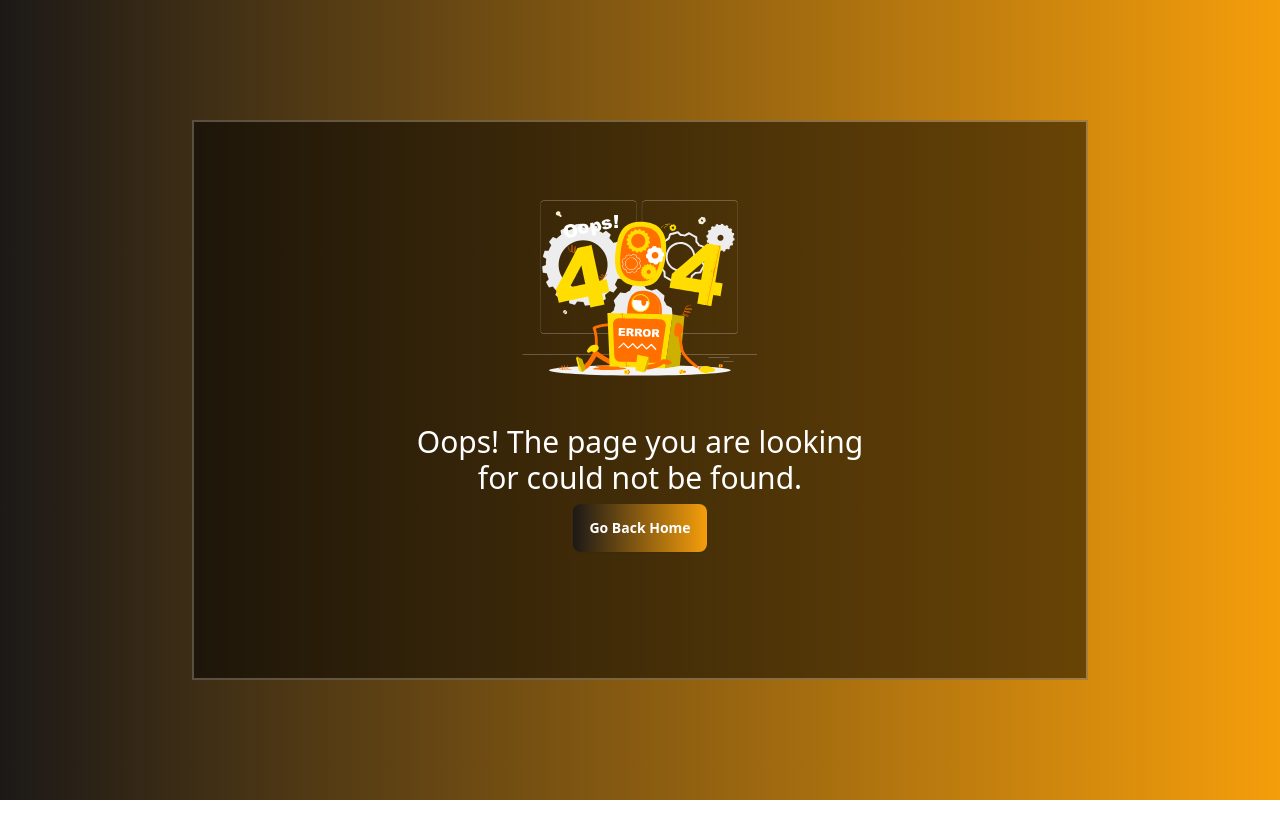
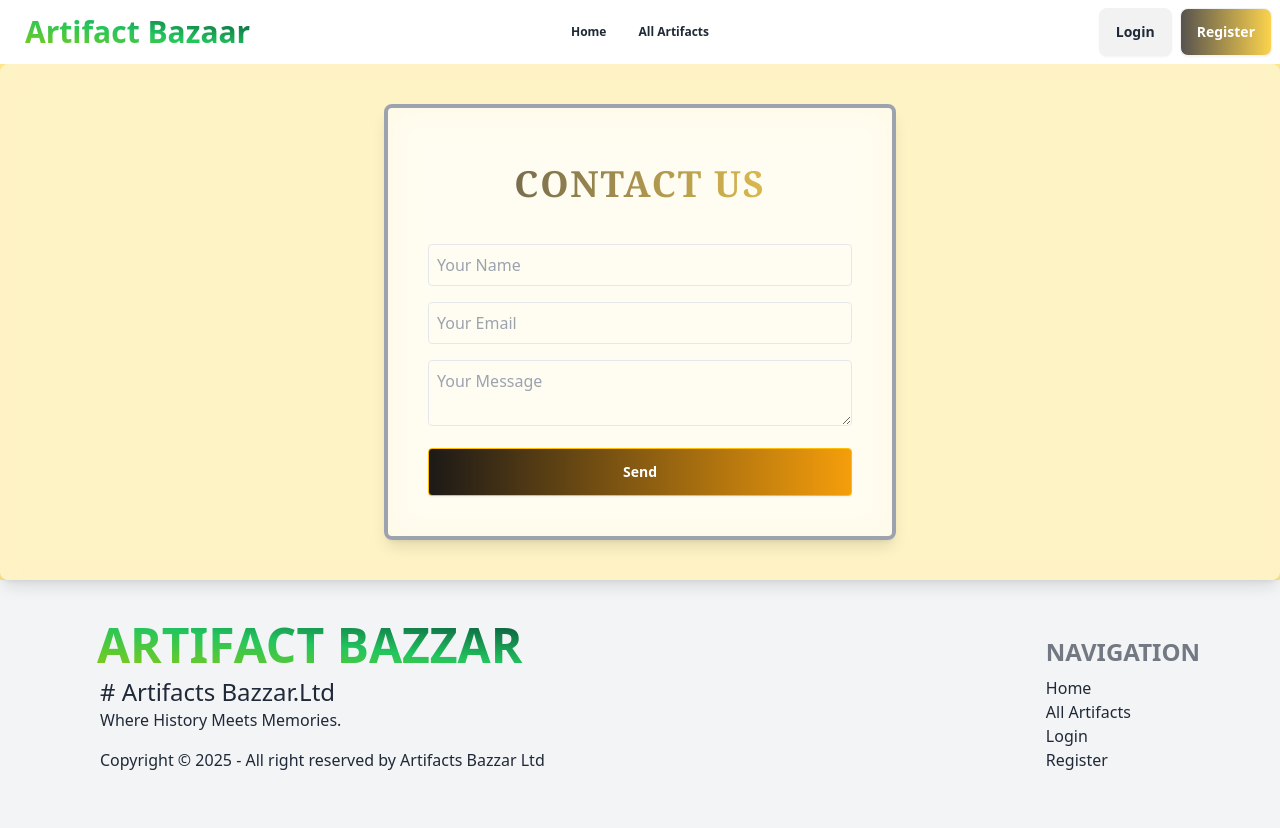
Before and after one commit to AlaminIbneFaruk/Assignment_11, a React (Vite) app: page /contacts in a window 1280 px wide. Before the commit the page ends 800 px from the top, so only its background shows below. Built offline with nearby package versions, Linux system fonts and the light colour scheme; no server answers.

Commit message:
adding:contact.jsx

```diff
--- /dev/null
+++ b/src/Pages/Contact.jsx
@@ -0,0 +1,95 @@
+import { useState } from "react";
+import emailjs from "emailjs-com";
+import { toast } from "react-toastify";
+import "react-toastify/dist/ReactToastify.css";
+const Contact = () => {
+  const [formData, setFormData] = useState({
+    name: "",
+    email: "",
+    message: "",
+  });
+  const handleChange = (e) => {
+    const { name, value } = e.target;
+    setFormData((prev) => ({ ...prev, [name]: value }));
+  };
+
+  const handleSubmit = (e) => {
+    e.preventDefault();
+    toast.info("Sending..."); // Toast notification for sending status
+
+    emailjs
+      .send(
+        "service_92746yasin",
+        "template_q6hew1k",
+        formData,
+        "k2RPSI748p9JuDy2x"
+      )
+      .then(() => {
+        toast.success("Message sent successfully!"); // Success notification
+      })
+      .catch(() => {
+        toast.error("Failed to send message. Try again later."); // Error notification
+      });
+  };
+
+  return (
+    <div className="relative bg-white/50 backdrop-blur-lg rounded-lg p-8 md:p-10 space-y-6 shadow-lg">
+      <div className="max-w-lg mx-auto border-4 border-gray-400 bg-white/50 backdrop-blur-lg rounded-lg p-8 md:p-10 space-y-6 shadow-lg">
+        <h2
+          className="text-center font-serif font-extrabold text-4xl md:text-4xl
+  bg-gradient-to-r from-stone-600 to-amber-300 bg-clip-text text-transparent
+  p-4 uppercase tracking-wider"
+        >
+          Contact Us
+        </h2>
+        <form onSubmit={handleSubmit} className="space-y-4">
+          <input
+            type="text"
+            name="name"
+            placeholder="Your Name"
+            value={formData.name}
+            onChange={handleChange}
+            className="w-full p-2 border rounded bg-transparent text-black placeholder-gray-400 focus:outline-none focus:ring-2 focus:ring-blue-500"
+            required
+          />
+          <input
+            type="email"
+            name="email"
+            placeholder="Your Email"
+            value={formData.email}
+            onChange={handleChange}
+            className="w-full p-2 border rounded bg-transparent text-black placeholder-gray-400 focus:outline-none focus:ring-2 focus:ring-blue-500"
+            required
+          />
+          <textarea
+            name="message"
+            placeholder="Your Message"
+            value={formData.message}
+            onChange={handleChange}
+            className="w-full p-2 border rounded bg-transparent text-black placeholder-gray-400 focus:outline-none focus:ring-2 focus:ring-blue-500"
+            required
+          />
+          <button
+            type="submit"
+            className="w-full btn btn-warning bg-gradient-to-r from-stone-900 to-amber-500 text-white font-semibold py-2 rounded hover:bg-amber-700 focus:outline-none focus:ring-2 focus:ring-blue-500"
+          >
+            Send
+          </button>
+        </form>
+        {status && (
+          <p
+            className={`mt-4 ${
+              status.includes("successfully")
+                ? "text-green-500"
+                : "text-red-500"
+            }`}
+          >
+            {status}
+          </p>
+        )}
+      </div>
+    </div>
+  );
+};
+
+export default Contact;
--- a/src/Pages/Home/Artifacts.jsx
+++ b/src/Pages/Home/Artifacts.jsx
@@ -14,7 +14,7 @@ const Artifacts = () => {
       <div className="text-center font-serif font-extrabold text-4xl md:text-4xl
   bg-gradient-to-r from-amber-600 to-stone-900 bg-clip-text text-transparent
   py-6 uppercase tracking-wider">Explore Unique Artifacts</div>
-      <div className="grid grid-cols-1 md:grid-cols-2 lg:grid-cols-3 gap-10 text-xl lg:m-20">{Artifacts.map(artifact=><Artifact artifact={artifact} key={artifact._id} >{artifact.artifactName}</Artifact>)}</div>
+      <div className="grid grid-cols-1 md:grid-cols-2 lg:grid-cols-3 gap-10 text-base lg:text-xl lg:m-20">{Artifacts.map(artifact=><Artifact artifact={artifact} key={artifact._id} >{artifact.artifactName}</Artifact>)}</div>
       <div>
         <button
         onClick={handleView}
--- a/src/Pages/Home/Home.jsx
+++ b/src/Pages/Home/Home.jsx
@@ -7,7 +7,7 @@ const Home = () => {
   return (
     <>
       <Helmet>
-      <link rel="icon" type="image/svg+xml" href="https://i.ibb.co.com/nrgCfMk/images-7.jpg" />
+        <link rel="icon" type="image/svg+xml" href="https://i.ibb.co.com/nrgCfMk/images-7.jpg" />
         <title>Home | Artifacts Bazzar</title>
       </Helmet>
       <div className="">
--- a/src/Routes/Routes.jsx
+++ b/src/Routes/Routes.jsx
@@ -14,6 +14,7 @@ import LikedArtifacts from "../Pages/LikedArtifacts/LikedArtifacts.jsx";
 import ErrorF2F from "../Pages/ErrorF2F/ErrorF2F.jsx";
 import Artifacts from "../Pages/Home/Artifacts.jsx";
 import UpdateArtifact from "../Pages/UpdateArtifact/UpdateArtifact.jsx";
+import Contact from "../Pages/Contact.jsx";
 
 const Routes = createBrowserRouter([
   {
@@ -90,6 +91,10 @@ const Routes = createBrowserRouter([
         path: "/register",
         element: <Register />,
       },
+      {
+        path: "/contacts",
+        element:<Contact/>
+      }
 
     ],
   },
```
